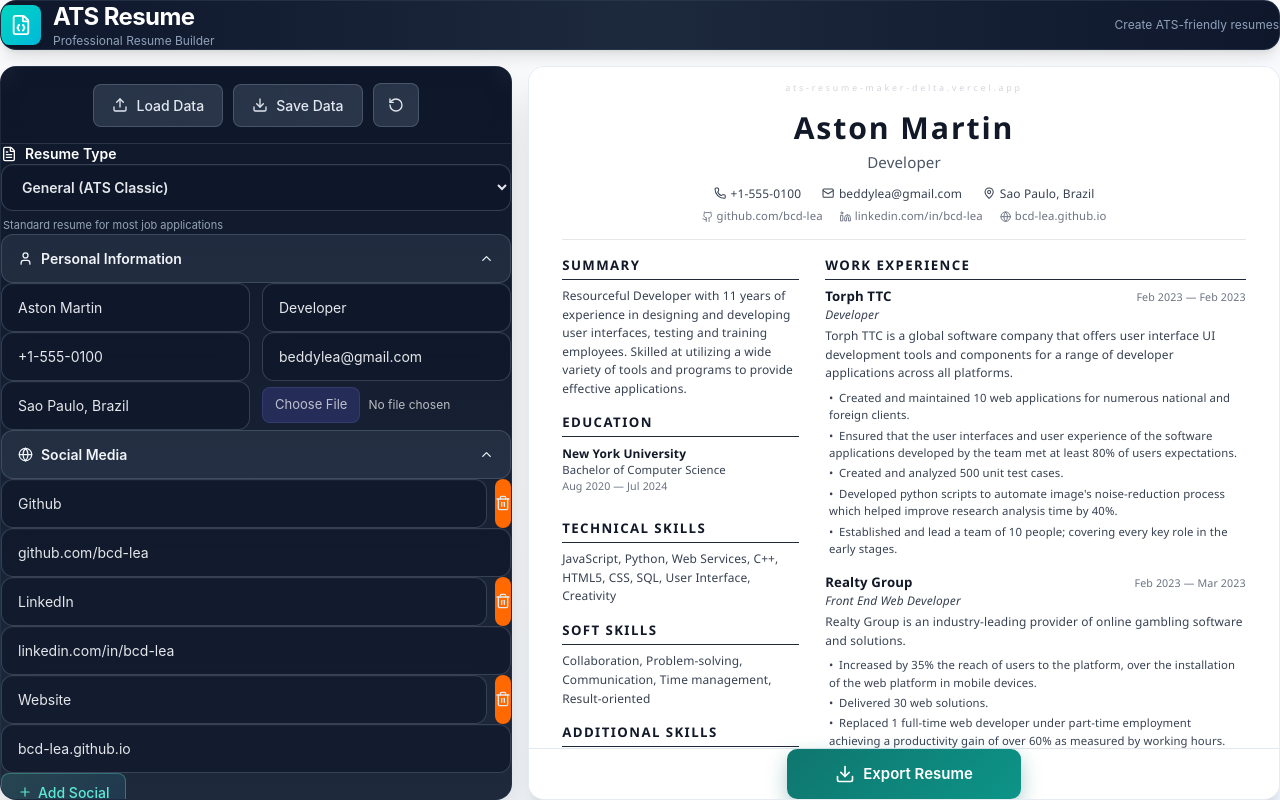
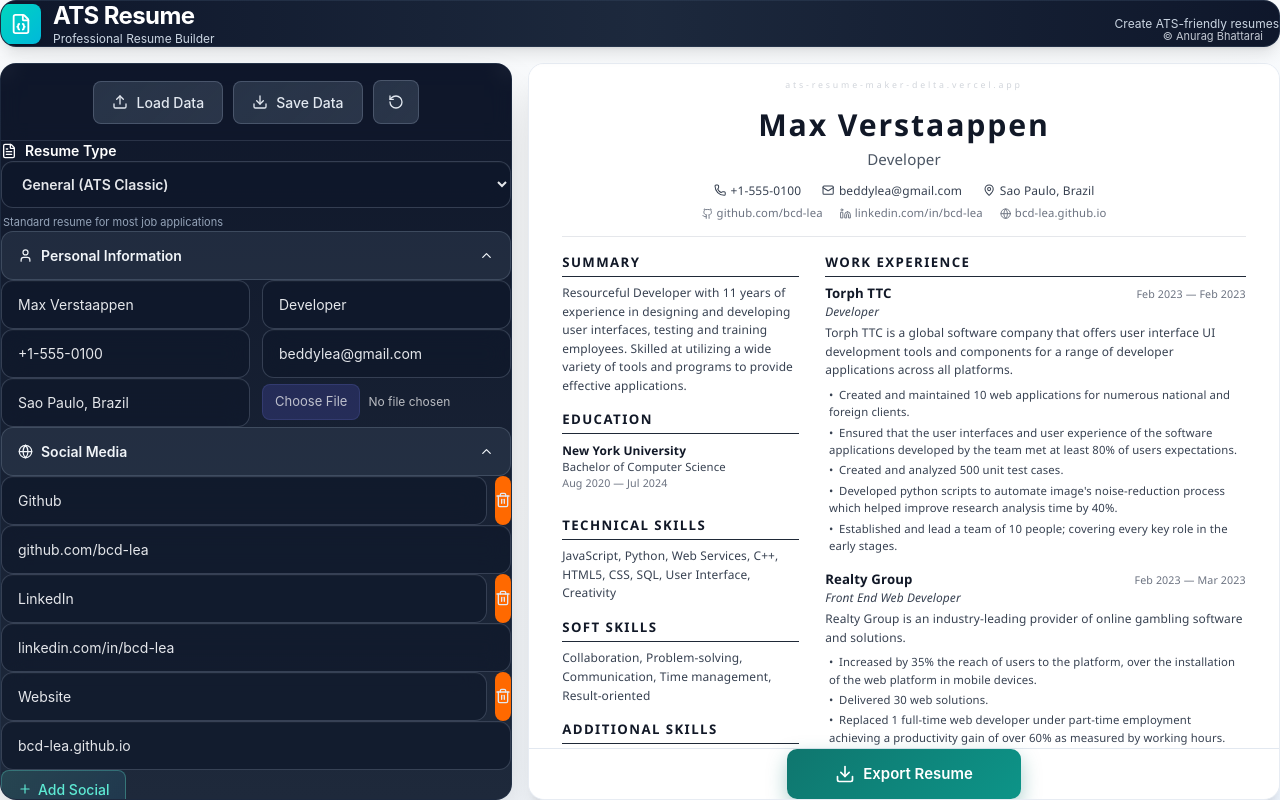
Before and after one commit to Anuragbhtri019/ats_resume_maker, a Next.js app: page /resume in a window 1280 px wide. Built offline with nearby package versions, Linux system fonts and the light colour scheme.

Commit message:
feat: update dummy data and enhance ResumeBuilder component styling for improved UI consistency and responsiveness

```diff
--- a/app/resume/page.jsx
+++ b/app/resume/page.jsx
@@ -17,21 +17,30 @@
   return (
     <div className="flex h-dvh w-screen flex-col gap-3 overflow-hidden bg-gradient-to-br from-slate-50 via-slate-50 to-blue-50 p-3 sm:gap-4 sm:p-4 lg:p-6">
       {/* Header */}
-      <div className="flex-shrink-0 overflow-hidden rounded-2xl bg-gradient-to-r from-slate-900 via-slate-800 to-slate-900 border border-slate-700/50 shadow-lg">
-        <div className="max-w-full px-4 lg:px-8 py-4 flex items-center justify-between">
-          <div className="flex items-center gap-3">
-            <div className="w-10 h-10 rounded-lg bg-gradient-to-br from-teal-400 to-cyan-500 flex items-center justify-center shadow-lg">
+      <div className="flex-shrink-0 relative overflow-hidden rounded-2xl bg-gradient-to-r from-slate-900 via-slate-800 to-slate-900 border border-slate-700/50 shadow-lg">
+        <div className="max-w-full px-4 lg:px-8 py-4 flex items-center justify-between gap-4">
+          <div className="flex items-center gap-3 min-w-0">
+            <div className="w-10 h-10 rounded-lg bg-gradient-to-br from-teal-400 to-cyan-500 flex items-center justify-center shadow-lg flex-shrink-0">
               <FileJson size={22} className="text-white" />
             </div>
-            <div>
-              <h1 className="text-2xl font-bold text-white tracking-tight">ATS Resume</h1>
-              <p className="text-xs text-slate-400 hidden sm:block">Professional Resume Builder</p>
+            <div className="min-w-0">
+              <h1 className="text-2xl font-bold text-white tracking-tight leading-tight">
+                ATS Resume
+              </h1>
+              <p className="text-xs text-slate-300 hidden sm:block leading-tight">
+                Professional Resume Builder
+              </p>
             </div>
           </div>
-          <div className="text-right hidden md:block">
-            <p className="text-xs text-slate-400">Create ATS-friendly resumes</p>
-          </div>
+
+          <p className="hidden md:block text-right text-xs text-slate-300 leading-tight max-w-[220px]">
+            Create ATS-friendly resumes
+          </p>
         </div>
+
+        <p className="absolute right-4 bottom-1 text-[11px] leading-none text-slate-200/85">
+          © Anurag Bhattarai
+        </p>
       </div>
 
       {/* Mobile / Tablet Tab Bar — hidden on lg+ */}
```
Also changed, not shown: app/lib/dummyData.js.
